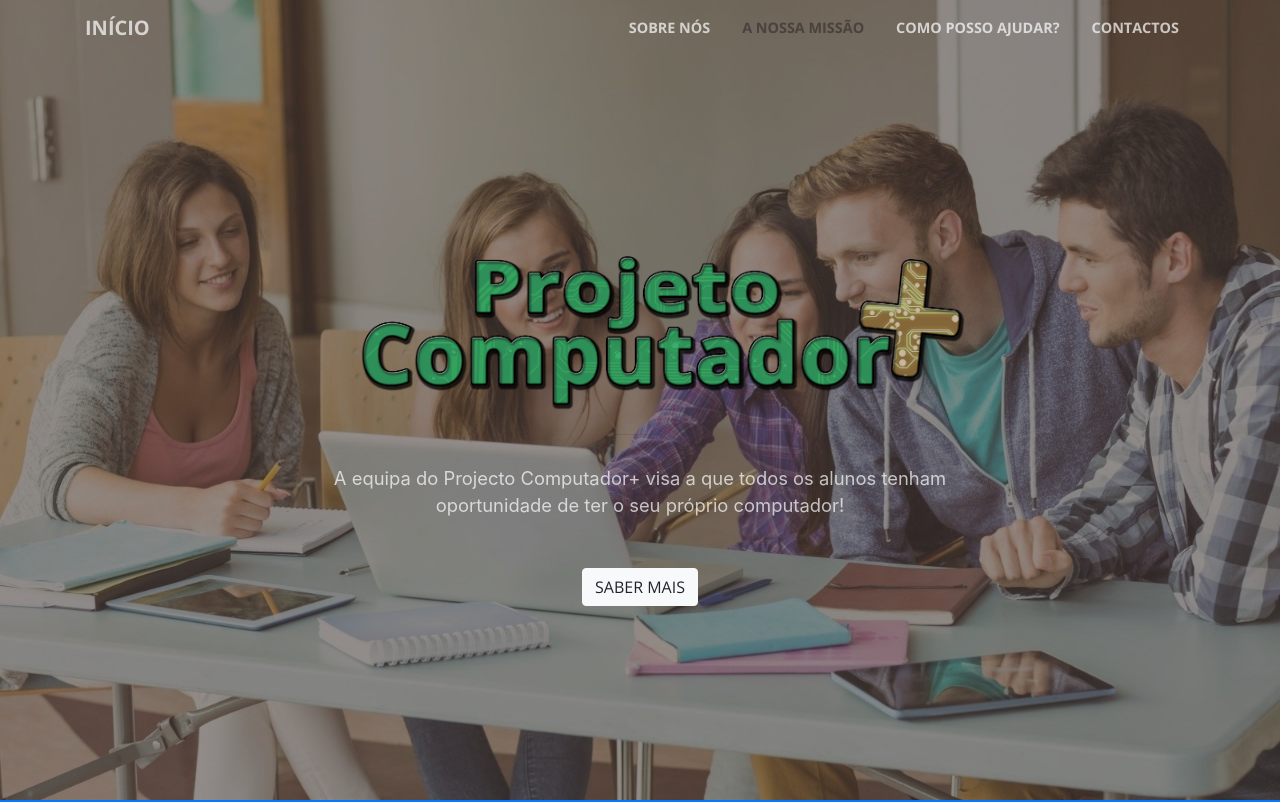
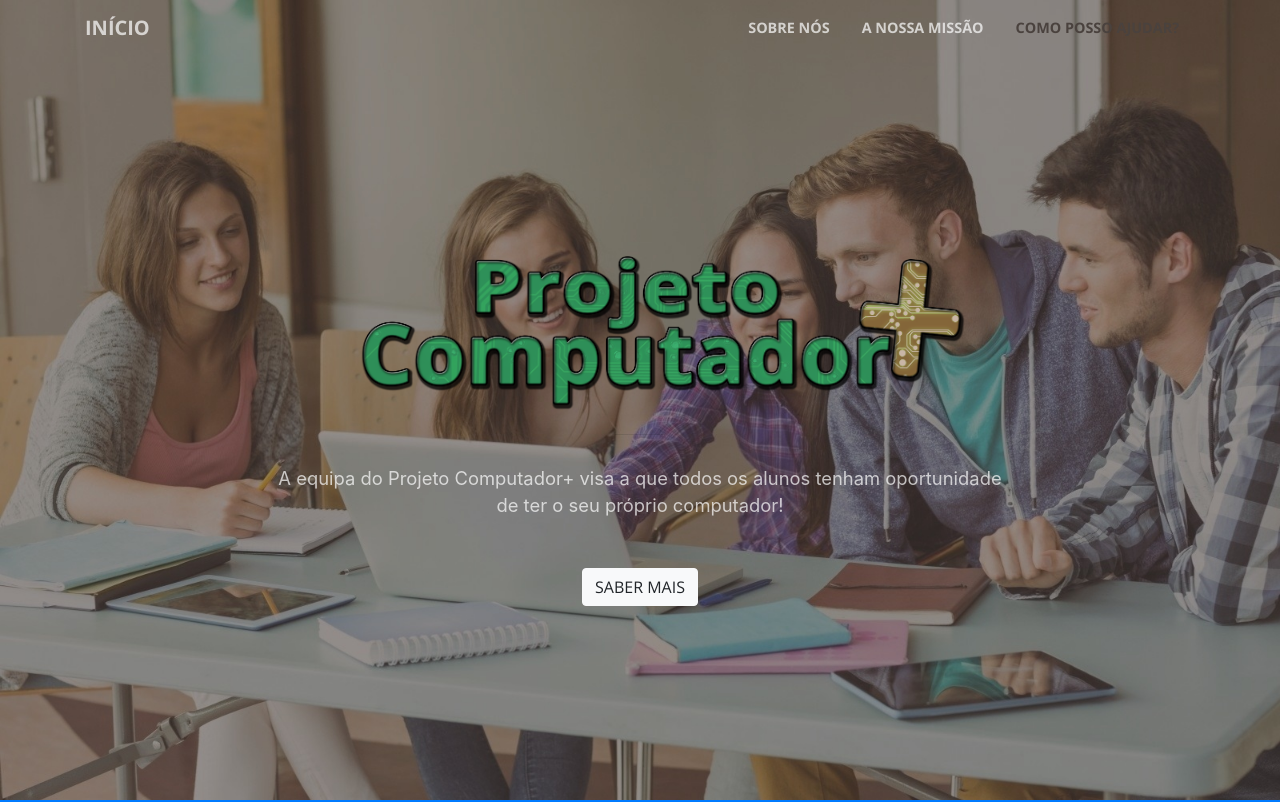
Before and after one commit to EduFernandes97/Projeto-ComputadorPlus, a website with bundled scripts: page index.html in a window 1280 px wide. Shown: the top 802 px of the page. Built offline with nearby package versions, Linux system fonts and the light colour scheme.

Commit message:
removido contatos + resolvido bug da section

```diff
--- a/index.html
+++ b/index.html
@@ -7,6 +7,7 @@
     <meta name="viewport" content="width=device-width, initial-scale=1, shrink-to-fit=no">
     <meta name="description" content="">
     <meta name="author" content="">
+    <link rel="shortcut icon" type="image/png" href="img/favicon.png"/>
 
     <title>Projeto Computador+</title>
 
@@ -44,11 +45,7 @@
               <a class="nav-link js-scroll-trigger" href="#a-nossa-missao">A Nossa Missão</a>
             </li>
             <li class="nav-item">
-
               <a class="nav-link js-scroll-trigger" href="#como-posso-ajudar">Como Posso Ajudar?</a>
-            </li>
-            <li class="nav-item">
-              <a class="nav-link js-scroll-trigger" href="#contactos">Contactos</a>
             </li>
           </ul>
         </div>
@@ -65,7 +62,7 @@
             <hr>
           </div>
           <div class="col-lg-8 mx-auto">
-            <p class="text-faded mb-5"><b>A equipa do  <font sytle="font-size: 20px;font-style: italic" >Projecto Computador+</font> visa a que todos os alunos tenham oportunidade de ter o seu próprio computador!</b></p>
+            <p class="text-faded mb-5"><b>A equipa do  <font sytle="font-size: 20px;font-style: italic" >Projeto Computador+</font> visa a que todos os alunos tenham oportunidade de ter o seu próprio computador!</b></p>
             <a class="btn btn-light btn-xl js-scroll-trigger" href="#about">Saber mais</a>
           </div>
         </div>
@@ -95,8 +92,8 @@
             <h2 class="section-heading">A Nossa Missão!</h2>
             <hr class="my-4">
 
-No âmbito da cadeira de Ética e Deontologia do curso de  Engenharia Informática foi proposto ao grupo criar um projecto de carácter social.
-<br> Devido a este facto decidimos criar o <b>Pojecto Computador+</b>, um projecto muito simples que tem como principal objetivo doar computadores funcionais a duas instituições que trabalham com estudantes (<a target="_blank" href="https://caritas.pt/coimbra/">Caritas</a> e <a target="_blank" href="http://www.fundosolidario.com/">Fundo Solidário</a>).
+No âmbito da cadeira de Ética e Deontologia do curso de  Engenharia Informática foi proposto ao grupo criar um projeto de carácter social.
+<br> Devido a este facto decidimos criar o <b>Pojecto Computador+</b>, um projeto muito simples que tem como principal objetivo doar computadores funcionais a duas instituições que trabalham com estudantes (<a target="_blank" href="https://caritas.pt/coimbra/">Caritas</a> e <a target="_blank" href="http://www.fundosolidario.com/">Fundo Solidário</a>).
 <br><br>O nosso objetivo é recolher computadores que não estejam a ser usados e dar-lhes uma vida nova para serem usados por outras pessoas que realmente precisem.
 <br><br> Aceitamos todo o tipo de material, pois o <b>lixo</b> para si pode mudar a <b>vida</b> de um estudante...
 
@@ -204,7 +201,7 @@ No âmbito da cadeira de Ética e Deontologia do curso de  Engenharia Informáti
     </section>
 
 
-    <section id="contact">
+    <section id="como-posso-ajudar">
 
       <div class="container">
         <div class="row">
@@ -223,7 +220,7 @@ No âmbito da cadeira de Ética e Deontologia do curso de  Engenharia Informáti
           <div class="col-lg-4 mr-auto text-center">
             <i class="fa fa-envelope-o fa-3x mb-3 sr-contact"></i>
             <p>
-              <a href="mailto:projectocomputadormais@gmail.com">projectocomputadormais@gmail.com</a>
+              <a href="mailto:projetocomputadormais@gmail.com">projetocomputadormais@gmail.com</a>
             </p>
           </div>
         </div>
```
